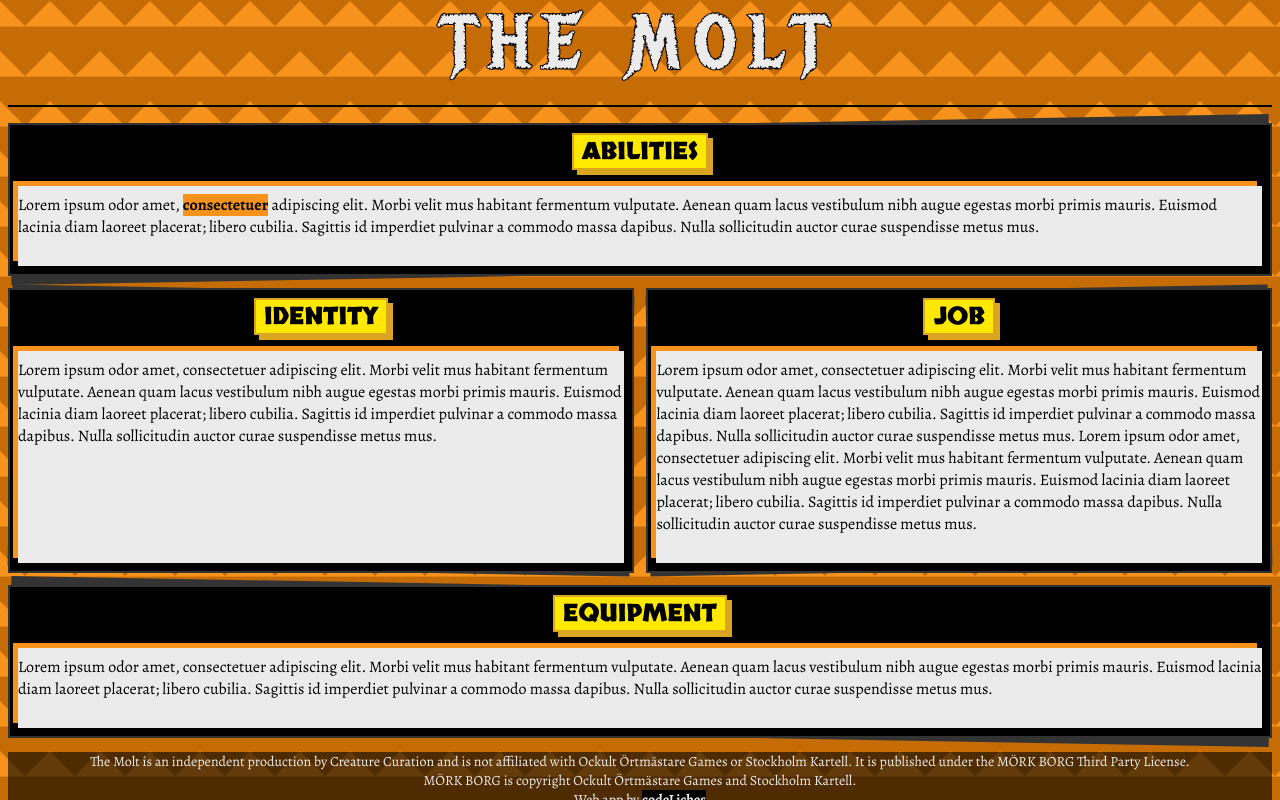
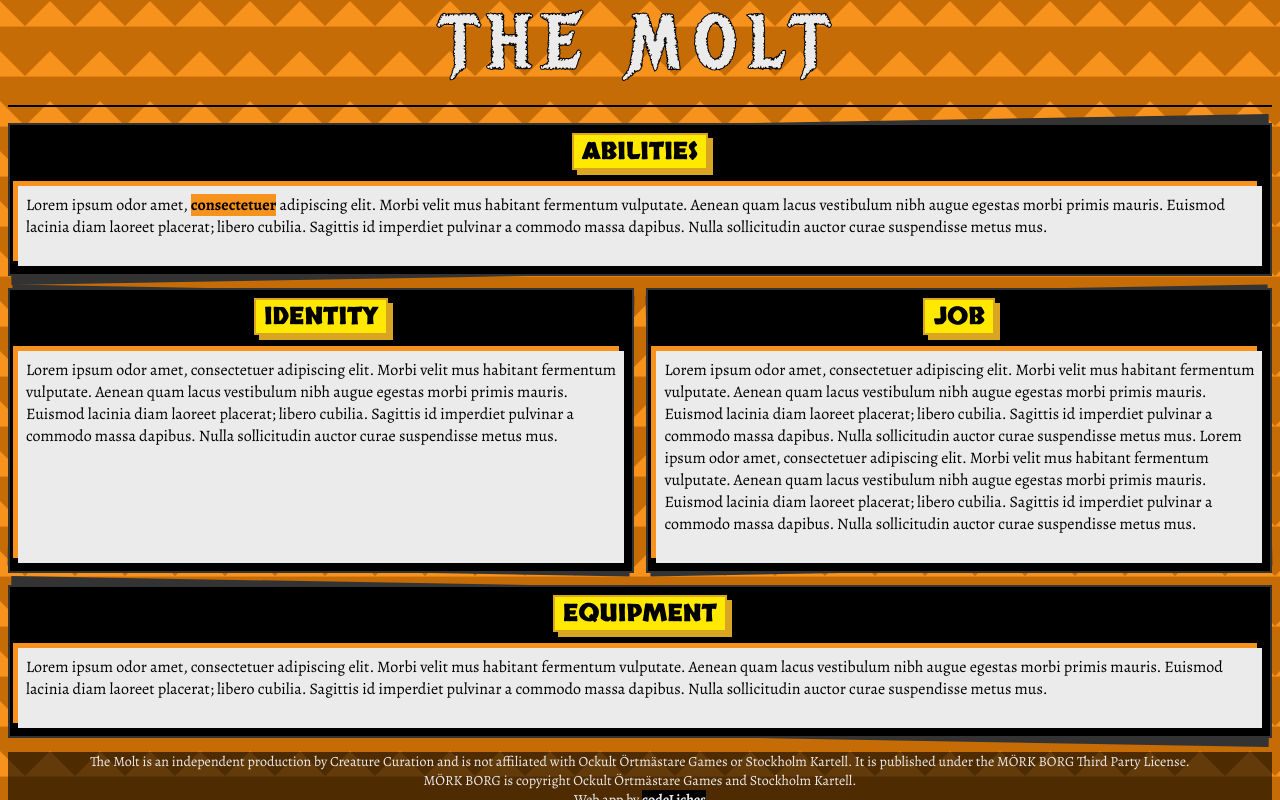
Before and after one commit to artliches/the-molt-character-generator, an Angular app: page /the-molt-character-generator/ in a window 1280 px wide. Built offline with nearby package versions, Linux system fonts and the light colour scheme.

Commit message:
v0.21a: Adjust card padding

```diff
--- a/src/app/app.component.html
+++ b/src/app/app.component.html
@@ -26,6 +26,6 @@
     </div>
     <div>MÖRK BORG is copyright Ockult Örtmästare Games and Stockholm Kartell.</div>
     <div>Web app by <a class="clickable link" target="_blank" href="https://artliches.github.io/dungeonsandcoding/">codeLiches</a></div>
-    <div>v0.2a: Something wicked this way comes</div>
+    <div>v0.21a: Something wicked this way comes</div>
   </footer>
 </div>
--- a/src/styles.scss
+++ b/src/styles.scss
@@ -133,7 +133,7 @@ body {
     }
     .molt-card-body {
         position: relative;
-        padding: var(--card-padding) 0;
+        padding: var(--card-padding) 0 var(--card-padding) var(--card-padding);
         height: 100%;
         background-color: var(--off-white);
         color: black;
```
